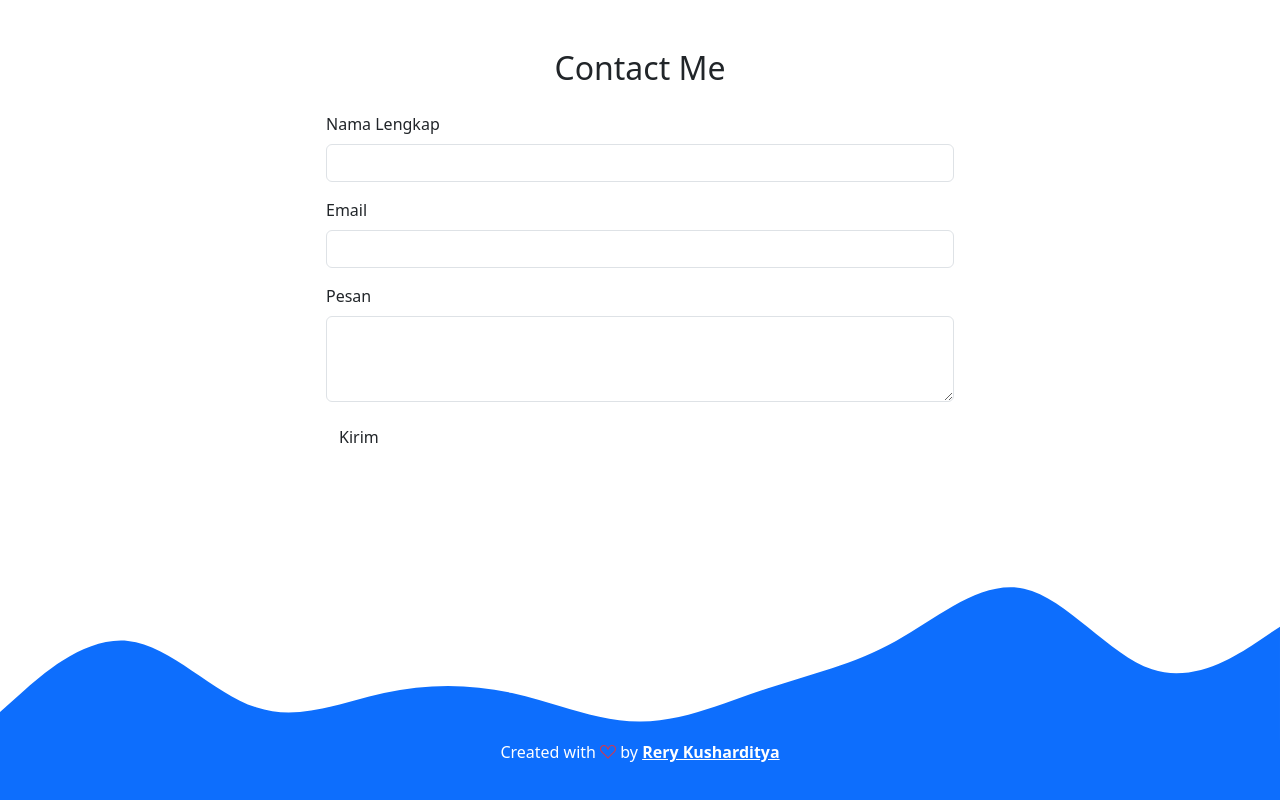
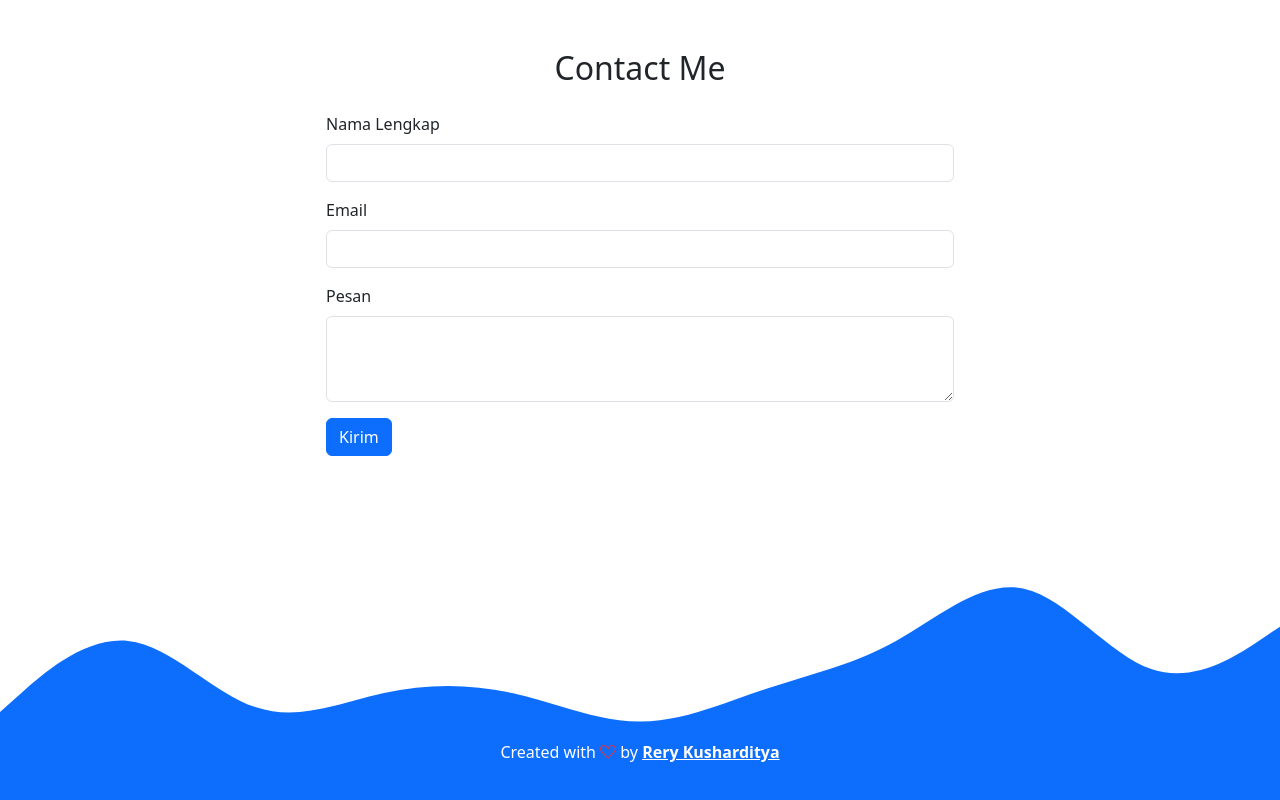
Before and after one commit to ramarery12/rerykusharditya.github.io, a plain HTML site: page index.html in a window 1280 px wide. Shown: the part 2088-2888 px from the top of the page. Drawn offline with nearby package versions, Linux system fonts and the light colour scheme.

Commit message:
warna tombol kembali biru

```diff
--- a/index.html
+++ b/index.html
@@ -153,7 +153,7 @@
                 <label for="pesan" class="form-label">Pesan</label>
                 <textarea class="form-control" id="pesan" rows="3"></textarea>
               </div>
-              <button type="submit" class="btn btn-sucses">Kirim</button>
+              <button type="submit" class="btn btn-primary">Kirim</button>
             </form>
           </div>
         </div>
```
